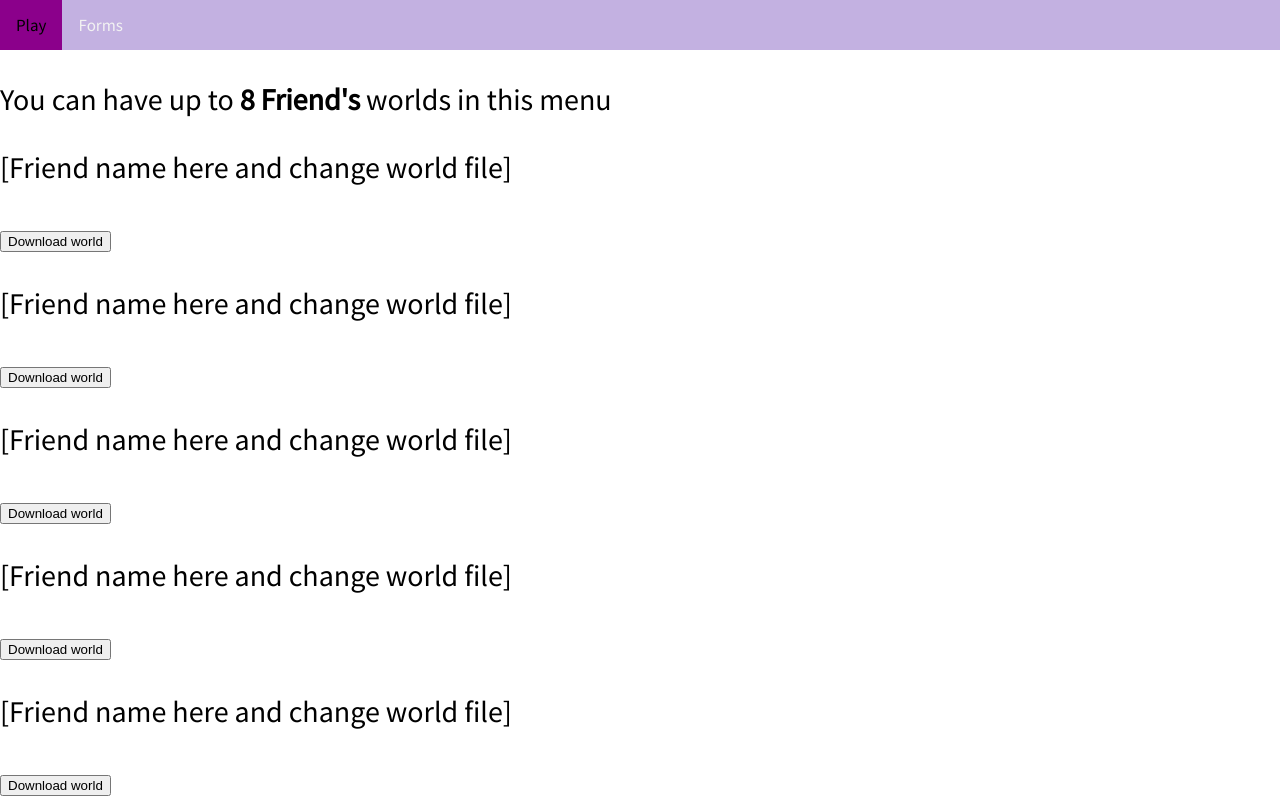
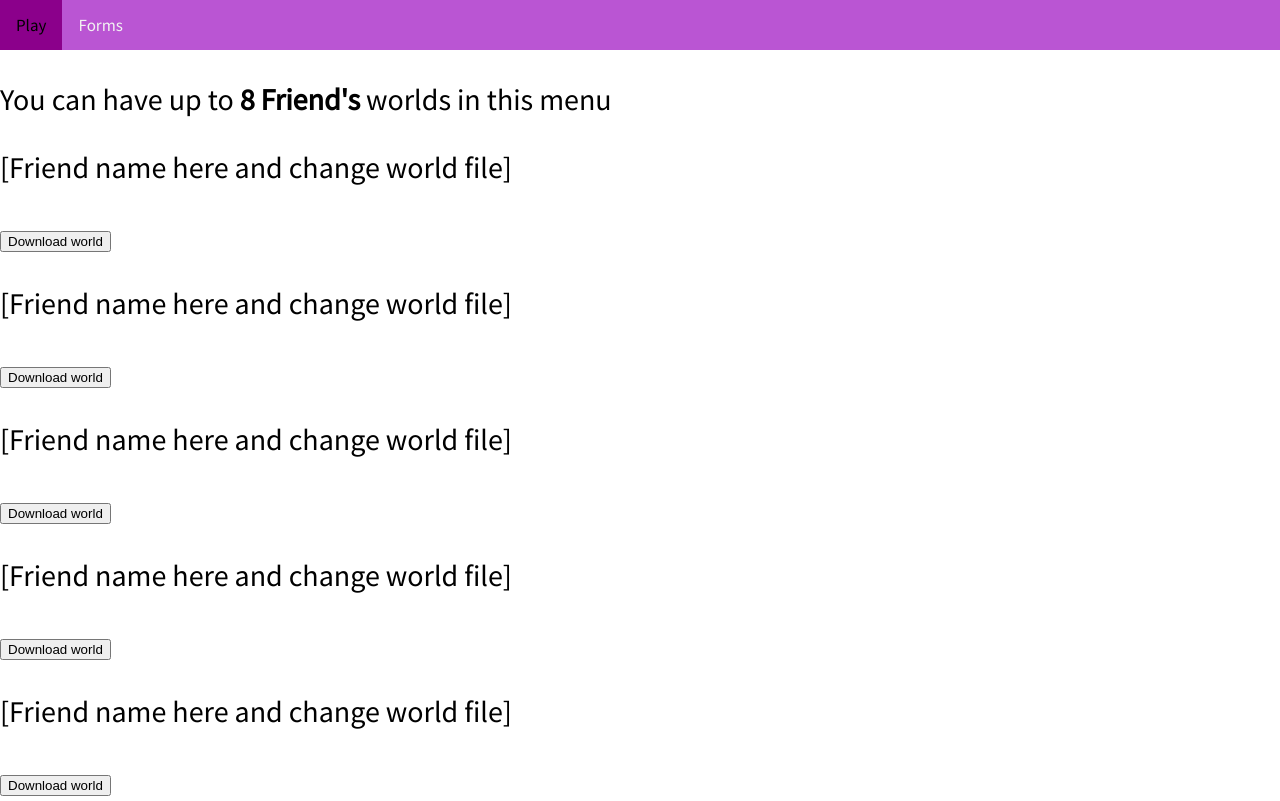
Before and after one commit to CrobyCheese/Classicube-Friends-List, a plain HTML site: page index.html in a window 1280 px wide. Shown: the top 801 px of the page. Drawn offline with Linux system fonts and the light colour scheme.

Commit message:
Update index.html

```diff
--- a/index.html
+++ b/index.html
@@ -17,7 +17,7 @@
   font-family: 'Source Sans Pro';font-size: 30px;
 }
  .topnav {
-  background-color: #C3B1E1;
+  background-color: #BA55D3;
   overflow: hidden;
 }
 
```
